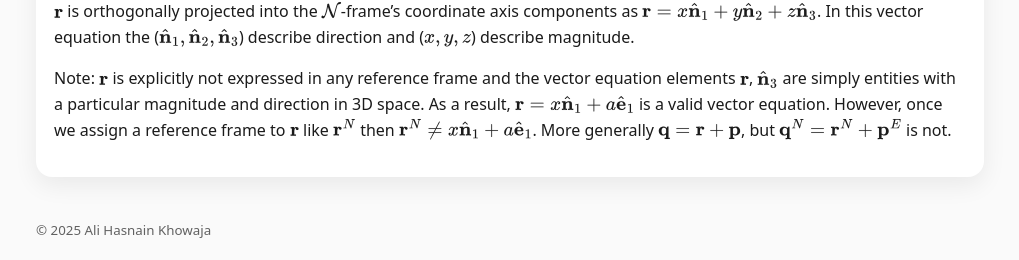
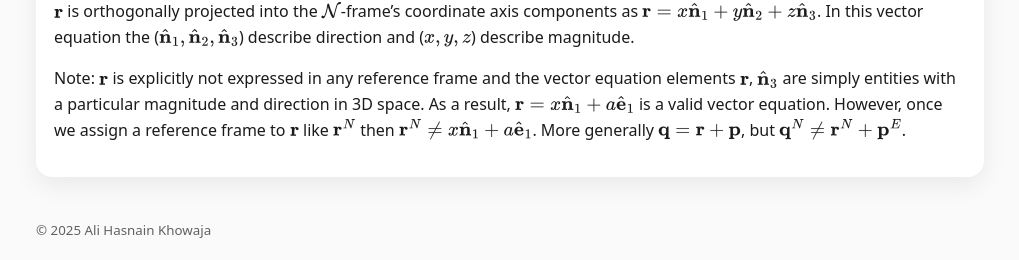
Before and after one commit to khowaja17/khowaja17.github.io, a Jekyll site: the page built from _primer/dynamics/coordinate-systems.md, in a window 1280 px wide and 900 px high, scrolled down 965 px. Shown: the part 637-897 px from the top of the window, without its empty margins (130-1149 px from the left). Built offline with Jekyll 4.4.1, drawn with Linux system fonts in a browser that asks for light colours.

Commit message:
Update coordinate-systems.md

```diff
--- a/_primer/dynamics/coordinate-systems.md
+++ b/_primer/dynamics/coordinate-systems.md
@@ -91,4 +91,4 @@ $\mathbf{r}$ is orthogonally projected into the $\mathcal{N}$-frame's coordinate
 $\mathbf{r} = x \hat{\mathbf n}_1 + y \hat{\mathbf n}_2 + z \hat{\mathbf n}_3$. In this vector equation the ($\hat{\mathbf n}_1, \hat{\mathbf n}_2, \hat{\mathbf n}_3$) describe direction and ($x,y,z$) describe magnitude.
 
 Note: $\mathbf{r}$ is explicitly not expressed in any reference frame and the vector equation elements $\mathbf{r}$, $\hat{\mathbf n}_3$ are simply entities with a particular magnitude and direction in 3D space.
-As a result, $\mathbf{r} = x \hat{\mathbf n}_1 + a \hat{\mathbf e}_1$ is a valid vector equation. However, once we assign a reference frame to $\mathbf{r}$ like $\mathbf{r}^N$ then $\mathbf{r}^N \neq x \hat{\mathbf n}_1 + a \hat{\mathbf e}_1$. More generally $\mathbf{q} = \mathbf{r} + \mathbf{p}$, but $\mathbf{q}^N = \mathbf{r}^N + \mathbf{p}^E$ is not.
+As a result, $\mathbf{r} = x \hat{\mathbf n}_1 + a \hat{\mathbf e}_1$ is a valid vector equation. However, once we assign a reference frame to $\mathbf{r}$ like $\mathbf{r}^N$ then $\mathbf{r}^N \neq x \hat{\mathbf n}_1 + a \hat{\mathbf e}_1$. More generally $\mathbf{q} = \mathbf{r} + \mathbf{p}$, but $\mathbf{q}^N \neq \mathbf{r}^N + \mathbf{p}^E$.
```
